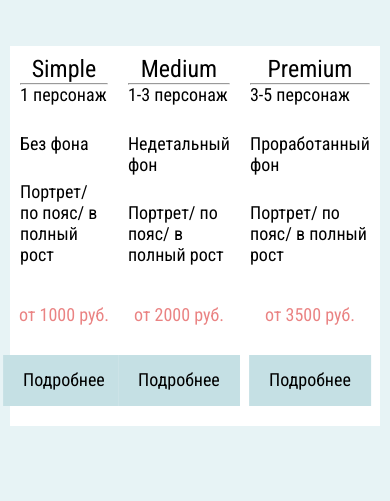
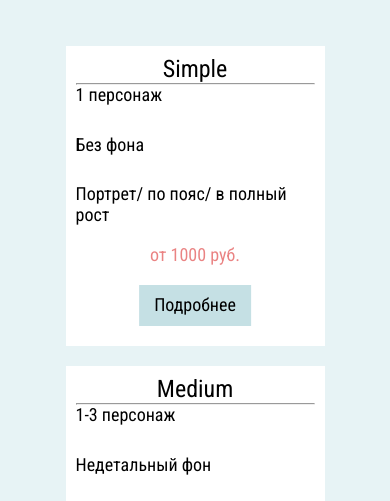
Before and after one commit to fedyaka/Aiwir-shop-Frontend, a website: page src/order.html in a window 390 px wide. Shown: the part 316-817 px from the top of the page. Drawn offline with nearby package versions, Linux system fonts and the light colour scheme; files that its build step writes are made by us from their sources; files whose address does not match are found by name.

Commit message:
правки адаптива заказов
изменён мобильный стиль секций тарифов

```diff
--- a/src/scss/modules/_order.scss
+++ b/src/scss/modules/_order.scss
@@ -35,6 +35,11 @@
         width: 100%;
         display: flex;
         justify-content: space-between;
+
+        @media screen and (max-width: 510px) {
+            flex-direction: column;
+            align-items: center;
+        }
     }
 
     &__section{
@@ -47,8 +52,13 @@
         margin: 10px 0;
 
         @media screen and (max-width: 700px) {
-            height: 380px;
+            height: 350px;
             padding: 10px;
+        }
+
+        @media screen and (max-width: 510px) {
+            width: 70%;
+            height: 300px;
         }
 
         .tariff-title{
@@ -61,6 +71,7 @@
             display: flex;
             flex-direction: column;
             justify-content: space-between;
+
         }
 
         .tariff-price{
@@ -70,6 +81,10 @@
             right: 0;
             text-align: center;
             color: #EA8383;
+
+            @media screen and (max-width: 700px) {
+                bottom: 80px;
+            }
         }
         .tariff-btn{
             position: absolute;
@@ -78,9 +93,16 @@
             left: 50%;
             padding: 15px 20px;
             background-color: #C5E0E4;
+
+            @media screen and (max-width: 700px) {
+                padding: 10px 15px;
+            }
         }
         .ul-bw{
             height: 60%;
+            @media screen and (max-width: 510px) {
+                height: 50%;
+            }
         }
     }
 }
--- a/src/scss/style.scss
+++ b/src/scss/style.scss
@@ -95,7 +95,6 @@ body{
 @import "modules/order";
 
 
-
 /*--goods--*/
 
 @import "modules/_goods";
```
Also changed, not shown: build/css/style.css, build/css/style.min.css, src/scss/modules/_slider-illustration.scss (deleted).
